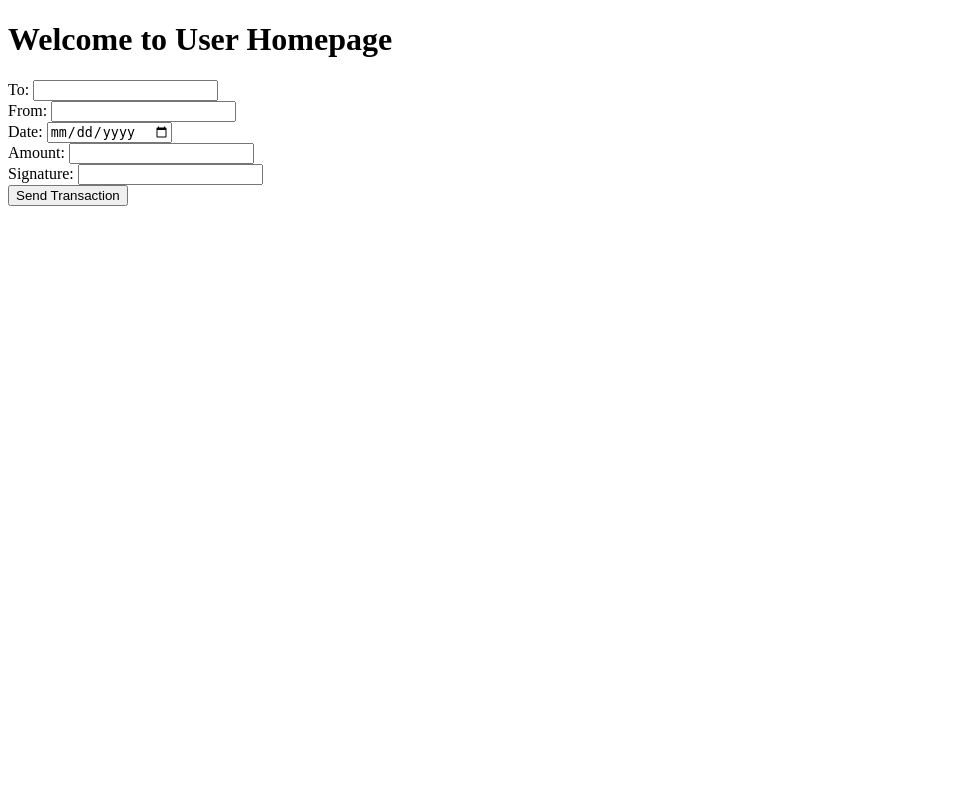
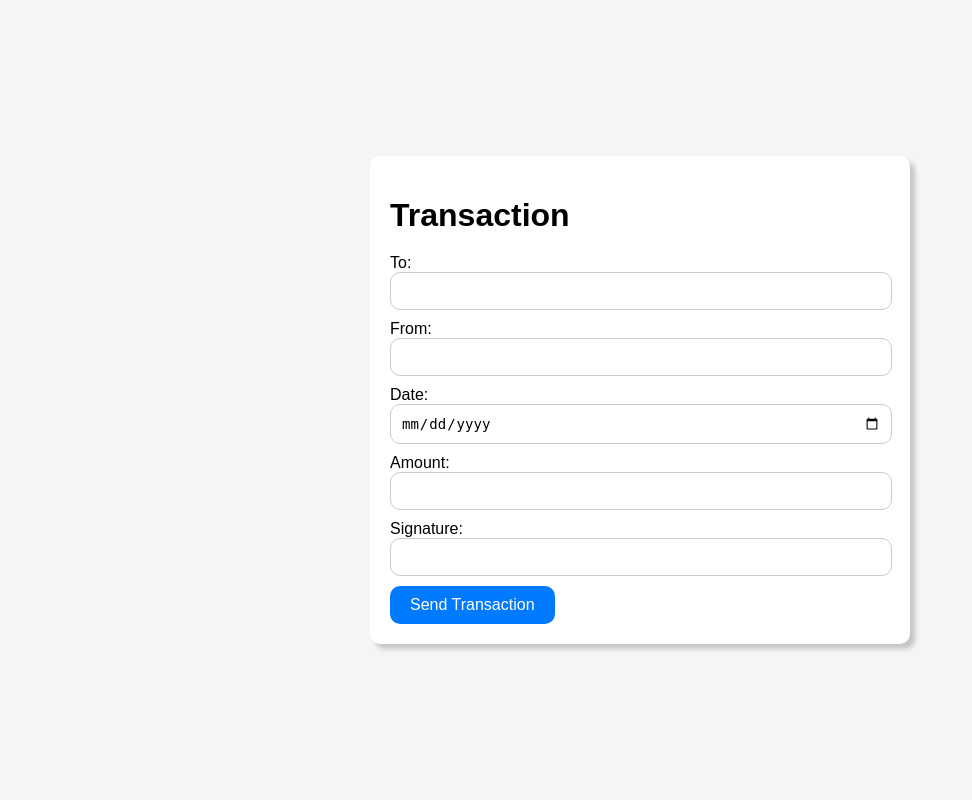
Before and after one commit to Ferdoussazid/Transaction_Validation_System, a PHP site: page /userhomepage.html in a window 1280 px wide. Shown: the whole page, without its empty margins (0-972 px from the left). Run offline with PHP 8.4, Linux system fonts and the light colour scheme.

Commit message:
css update

```diff
--- /dev/null
+++ b/userhomepage.css
@@ -0,0 +1,52 @@
+body {
+    font-family: Arial, sans-serif;
+    background-color: #f5f5f5;
+    margin: 0;
+    display: flex;
+    justify-content: center;
+    align-items: center;
+    min-height: 100vh;
+}
+
+.user-container {
+    background-color: #fff;
+    border-radius: 10px;
+    box-shadow: 5px 5px 5px rgba(0, 0, 0, 0.2);
+    padding: 20px;
+    width: 500px;
+}
+
+h1 {
+    margin-bottom: 20px;
+}
+
+input {
+    display: block;
+    margin-bottom: 10px;
+    width: 96%;
+    padding: 10px;
+    border: 1px solid #ccc;
+    border-radius: 10px;
+    font-size: 14px;
+}
+
+.center-container {
+    display: flex;
+    justify-content: center;
+    align-items: center;
+    height: 100%;
+}
+
+.center-button {
+    background-color: #007bff;
+    color: #fff;
+    border: none;
+    border-radius: 10px;
+    padding: 10px 20px;
+    cursor: pointer;
+    font-size: 16px;
+}
+
+button:hover {
+    background-color: #0056b3;
+}
--- a/userhomepage.html
+++ b/userhomepage.html
@@ -2,27 +2,30 @@
 <html>
 <head>
     <title>User Homepage</title>
+    <link rel="stylesheet" href="userhomepage.css">
 </head>
 <body>
-    <h1>Welcome to User Homepage</h1>
+    <div class="user-container">
+        <h1>Transaction</h1>
         <form id="transactionForm">
             <label for="to">To:</label>
-        <input type="text" id="to" name="to" required><br>
+            <input type="text" id="to" name="to" required>
 
             <label for="from">From:</label>
-        <input type="text" id="from" name="from" required><br>
+            <input type="text" id="from" name="from" required>
 
             <label for="date">Date:</label>
-        <input type="date" id="date" name="date" required><br>
+            <input type="date" id="date" name="date" required>
 
             <label for="amount">Amount:</label>
-        <input type="number" id="amount" name="amount" required><br>
+            <input type="number" id="amount" name="amount" required>
 
             <label for="signature">Signature:</label>
-        <input type="text" id="signature" name="signature" required><br>
+            <input type="text" id="signature" name="signature" required>
 
-        <button type="submit">Send Transaction</button>
+            <button class="center-button">Send Transaction</button>
+
         </form>
-
+    </div>
 </body>
 </html>
```
Also changed, not shown: styles.css (+17 -3 lines). Lines whose indentation alone changed are shown as unchanged.
